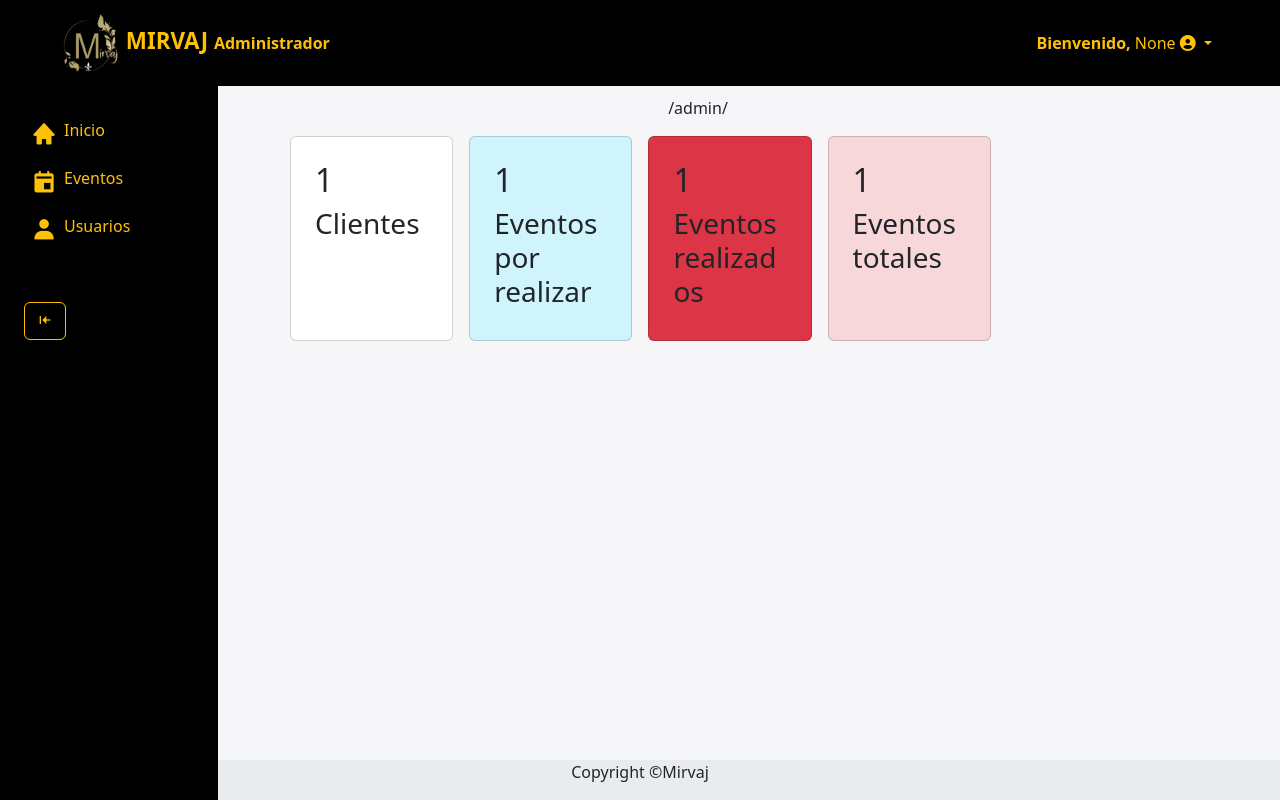
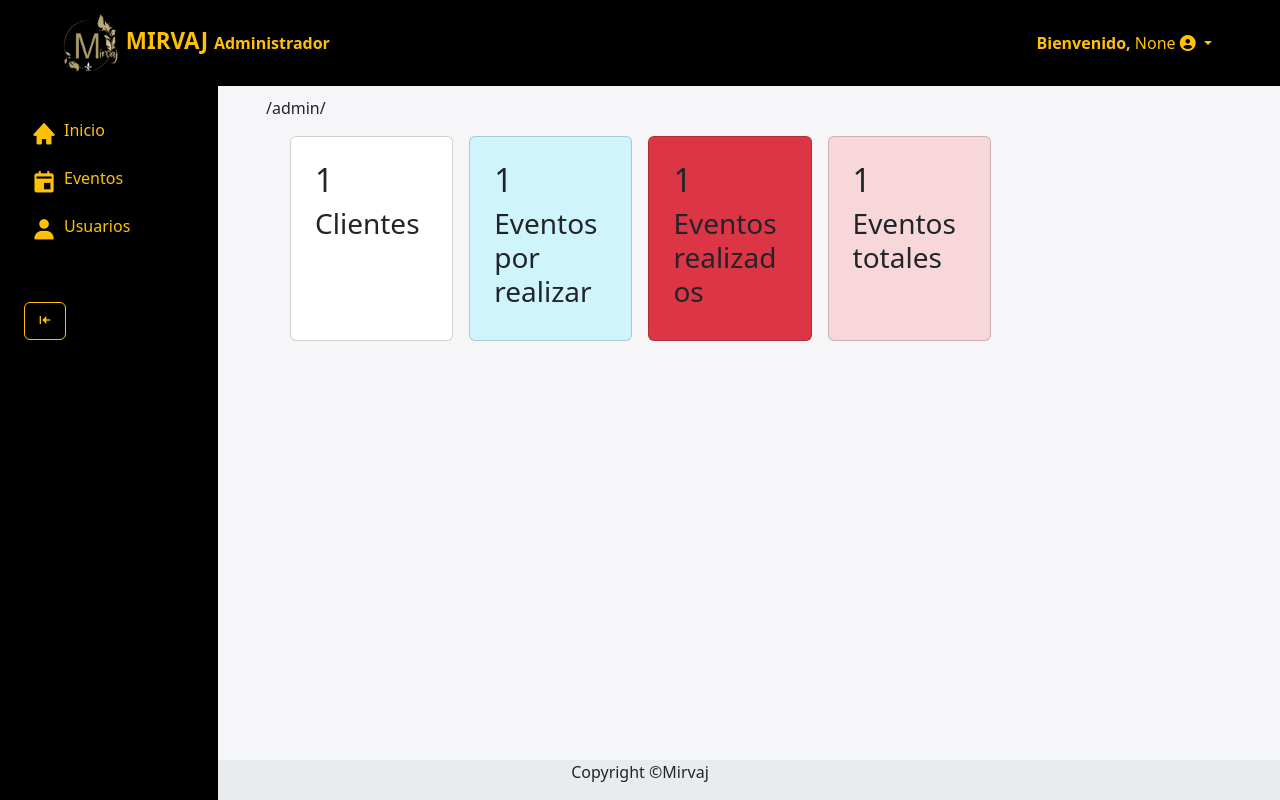
Before and after one commit to DavidDipi/EventProReserve, a Flask app: page /admin/ in a window 1280 px wide. Run offline with Flask 3, Linux system fonts and the light colour scheme; a user stored in the database is signed in; tables that the repository leaves empty hold one stand-in row (values such as "Sample post"); parts of the project's set-up code (start-up, migrations or seed data) failed here and were passed over; some libraries are stand-ins or nearby versions.

Commit message:
[miga de pan]

```diff
--- a/app/admin/templates/includes/header.html
+++ b/app/admin/templates/includes/header.html
@@ -110,12 +110,15 @@
       <!-- End of Sidebar -->
 
       <!-- Main Content -->
-      <div class="content col-9 d-flex align-items-center flex-column mt-5 p-5" id="content">
-          <ul class="list-unstyled text-start">
-              <li>{{ pagina_actual }}</li>
-          </ul>
+      <div class="content col-9  mt-5 p-5" id="content">
+          <div class="list-unstyled text-start">
+              <p>{{ pagina_actual }}</p>
+          </div>
+          <div class="block d-flex align-items-center flex-column ">
 
-          {% block content %}{% endblock %}
+
+            {% block content %}{% endblock %}
+          </div>
 
           <div class="footer m-0 bg-body-secondary bottom-0 fixed-bottom w-100 text-center" style="z-index: 1;">
             <p>Copyright &copy;Mirvaj</p>
```
